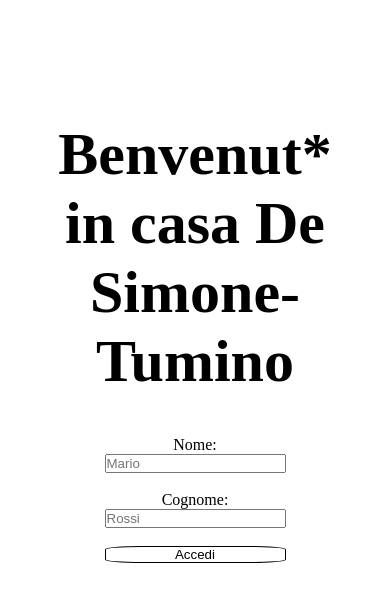
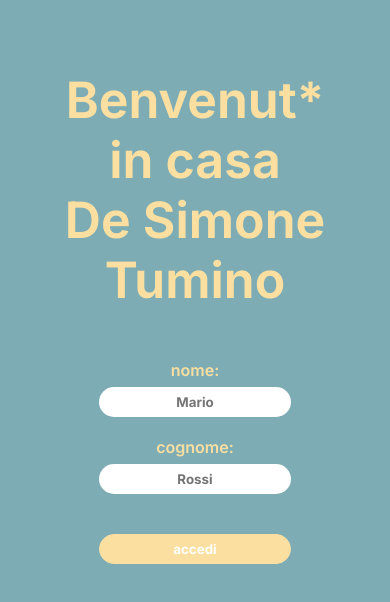
Before and after one commit to Stefano-GH/sito_casa, a React (Create React App) app: page / in a window 390 px wide. Shown: the top 602 px of the page. Built offline with nearby package versions, Linux system fonts and the light colour scheme.

Commit message:
perfezionamento login

```diff
--- a/package.json
+++ b/package.json
@@ -4,6 +4,9 @@
   "version": "0.1.0",
   "private": true,
   "dependencies": {
+    "@fortawesome/fontawesome-svg-core": "^6.6.0",
+    "@fortawesome/free-solid-svg-icons": "^6.6.0",
+    "@fortawesome/react-fontawesome": "^0.2.2",
     "@testing-library/jest-dom": "^5.17.0",
     "@testing-library/react": "^13.4.0",
     "@testing-library/user-event": "^13.5.0",
--- a/public/index.html
+++ b/public/index.html
@@ -24,6 +24,9 @@
       work correctly both with client-side routing and a non-root public URL.
       Learn how to configure a non-root public URL by running `npm run build`.
     -->
+    <link rel="preconnect" href="https://fonts.googleapis.com">
+    <link rel="preconnect" href="https://fonts.gstatic.com" crossorigin>
+    <link href="https://fonts.googleapis.com/css2?family=Inter:ital,opsz,wght@0,14..32,100..900;1,14..32,100..900&display=swap" rel="stylesheet">
     <title>React App</title>
   </head>
   <body>
--- a/src/App.js
+++ b/src/App.js
@@ -6,8 +6,10 @@ import { useEffect, useState } from "react";
 import Login from "./router/login/Login";
 import AppRouter from "./router/app_router/AppRouter";
 
-const BG_COLOR = "white";
-const FG_COLOR = "black";
+const COLOR_1 = "#7EACB5";  // ciano
+const COLOR_2 = "#FADFA1";  // giallo ocra
+const COLOR_3 = "#C96868";  // cremisi
+const COLOR_4 = "#FFF4EA";  // beige
 
 
 /*----------------------------------------
@@ -34,14 +36,21 @@ function App() {
     setIsAuthenticated(false);
   }
 
+  // gestisco lo stile dei testi
+  const textStyle = {
+    fontFamily: '"Inter", sans-serif',
+    fontStyle: "normal"
+  }
+
+
   return <div>
     {!isAuthenticated ? (
-      <Login setIsAuthenticated={setIsAuthenticated} BG_COLOR={BG_COLOR}
-        FG_COLOR={FG_COLOR}/>
+      <Login setIsAuthenticated={setIsAuthenticated} COLOR_1={COLOR_1} COLOR_2={COLOR_2}
+      COLOR_3={COLOR_3} COLOR_4={COLOR_4} textStyle={textStyle}/>
     ) : (
       <div>
-        <AppRouter handleLogout={handleLogout} BG_COLOR={BG_COLOR}
-          FG_COLOR={FG_COLOR}/>
+        <AppRouter handleLogout={handleLogout} COLOR_1={COLOR_1} COLOR_2={COLOR_2}
+        COLOR_3={COLOR_3} COLOR_4={COLOR_4} textStyle={textStyle}/>
       </div>
     )}
   </div>
--- a/src/components/navbar/Navbar.jsx
+++ b/src/components/navbar/Navbar.jsx
@@ -11,29 +11,90 @@ import { useState } from "react";
   NAVBAR STRUCTURE
   ----------------------------------------
 */
-const Navbar = ( {handleLogout, BG_COLOR, FG_COLOR} ) => {
+const Navbar = ( {handleLogout, COLOR_1, COLOR_2, COLOR_3, COLOR_4, textStyle} ) => {
     const [showBurgerMenu, setShowBurgerMenu] = useState(false);
     const nomeInserito = localStorage.getItem('nome');
     const nome = nomeInserito[0].toUpperCase() + nomeInserito.slice(1);
 
-    // genero il burger menu solo per schermi piccoli
-    const handleShowBurgerMenu = () => {
-        setShowBurgerMenu(!showBurgerMenu);
+    ////////////////////
+    // Burger Menu
+    ////////////////////
+    // gestione del condizionamento
+    const [burgerMenuHover, setBurgerMenuHover] = useState(false);
+
+    // stile condizionato del lato sinistro
+    const burgerMenuStyle = {
+        backgroundColor: `${COLOR_1}`,
+        color:`${COLOR_4}`,
+        cursor: burgerMenuHover ? "pointer" : "default",
+        display: "block",
+        fontSize: "30px"
     }
 
-    return <nav style={{backgroundColor:`${FG_COLOR}`, color:`${BG_COLOR}`}}>
-        <div className={showBurgerMenu ? "nav-left-wrapper show" : "nav-left-wrapper"}>
-            <h5 style={{borderTop:`1px solid ${BG_COLOR}`, borderBottom:`1px solid ${BG_COLOR}`}}>Regole della casa</h5>
-            <h5 style={{borderTop:`1px solid ${BG_COLOR}`, borderBottom:`1px solid ${BG_COLOR}`}}>I nostri gatti</h5>
-            <h5 style={{borderTop:`1px solid ${BG_COLOR}`, borderBottom:`1px solid ${BG_COLOR}`}}>Fun Facts</h5>
-            <h5 style={{borderTop:`1px solid ${BG_COLOR}`, borderBottom:`1px solid ${BG_COLOR}`}}>Nascita dell'idea</h5>
+    ////////////////////
+    // Nav Right Wrapper
+    ////////////////////
+    // gestione del condizionamento
+    const [navRightWrapperHovered, setNavRightWrapperHovered] = useState(false);
+
+    // stile condizionato del lato destro
+    const navRightWrapperStyle = {
+        color: navRightWrapperHovered ? `${COLOR_2}` : `${COLOR_4}`,
+        cursor: navRightWrapperHovered ? "pointer" : "default",
+        fontSize: "27px",
+        margin: "0px",
+        padding: "0px",
+        textAlign: "center",
+        width: "45%"
+    }
+
+    ////////////////////
+    // Link
+    ////////////////////
+    // gestione del condizionamento
+    const [linkHovered1, setLinkHovered1] = useState(false);
+    const [linkHovered2, setLinkHovered2] = useState(false);
+    const [linkHovered3, setLinkHovered3] = useState(false);
+    const [linkHovered4, setLinkHovered4] = useState(false);
+
+    // funzione che genera lo stile condizionato dei link
+    const getLinkStyle = (linkHovered) => ({
+        ...textStyle,
+        borderTop: `1px solid ${COLOR_2}`,
+        borderBottom: `1px solid ${COLOR_2}`,
+        color: linkHovered ? `${COLOR_2}` : `${COLOR_4}`,
+        cursor: linkHovered ? "pointer" : "default",
+        fontSize: "27px",
+        margin: 0,
+        padding: "20px",
+        textAlign: "center"
+    })
+
+
+    return <nav style={{backgroundColor:`${COLOR_1}`}}>
+        <div className={showBurgerMenu ? "nav-left-wrapper show" : "nav-left-wrapper"}
+        style={{backgroundColor: `${COLOR_1}`}}>
+            <h5 style={getLinkStyle(linkHovered1)} onMouseEnter={() => setLinkHovered1(true)} onMouseLeave={() => {setLinkHovered1(false)}}>
+                Regole della casa
+            </h5>
+            <h5 style={getLinkStyle(linkHovered2)} onMouseEnter={() => setLinkHovered2(true)} onMouseLeave={() => {setLinkHovered2(false)}}>
+                I nostri gatti
+            </h5>
+            <h5 style={getLinkStyle(linkHovered3)} onMouseEnter={() => setLinkHovered3(true)} onMouseLeave={() => {setLinkHovered3(false)}}>
+                Fun Facts
+            </h5>
+            <h5 style={getLinkStyle(linkHovered4)} onMouseEnter={() => setLinkHovered4(true)} onMouseLeave={() => {setLinkHovered4(false)}}>
+                Nascita dell'idea
+            </h5>
         </div>
 
-        <div className="burgerMenu" onClick={handleShowBurgerMenu}>
+        <div className="burgerMenu" onClick={() => setShowBurgerMenu(!showBurgerMenu)}
+        style={burgerMenuStyle} onMouseEnter={() => setBurgerMenuHover(true)} onMouseLeave={() => setBurgerMenuHover(false)}>
             &#9776;
         </div>
 
-        <div className="nav-right-wrapper">
+        <div className="nav-right-wrapper" style={navRightWrapperStyle}
+        onMouseEnter={() => setNavRightWrapperHovered(true)} onMouseLeave={() => setNavRightWrapperHovered(false)}>
             <div onClick={handleLogout}>Ciao {nome}</div>
         </div>
     </nav>
--- a/src/router/login/Login.css
+++ b/src/router/login/Login.css
@@ -1,52 +1,102 @@
+.login-container{
+    height: 100vh;
+    margin: 0 10% 0 10%;
+}
+
+.login-wrapper{
+    display: flex;
+    flex-direction: column;
+    justify-content: center;
+    align-items: center;
+    margin-top: 0;
+    text-align: center;
+}
+
+.login-wrapper h2{
+    font-size: 60px;
+    margin-bottom: 50px;
+    white-space: normal;
+    word-wrap: break-word;
+    font-weight: 650;
+}
+
+.login-error{
+    color: red;
+    margin-bottom: 20px;
+}
+
+.login-form-wrapper div{
+    display: flex;
+    flex-direction: column;
+    margin-bottom: 20px;
+}
+
+.login-form-wrapper button{
+    width: 100%;
+    height: 25px;
+    margin-top: 20px;
+    background-color: white;
+    font-weight: bold;
+    border-radius: 10px;
+}
+
+
 @media screen and (max-width: 720px) {
     .login-container{
-        height: 100vh;
+        width: 100%;
+        margin: 0;
         display: flex;
         justify-content: center;
         align-items: start;
     }
 
     .login-wrapper{
-        margin-top: 100px;
-        height: 40vh;
-        width: 70%;
-        display: flex;
-        flex-direction: column;
-        align-items: center;
-        justify-content: start;
         text-align: center;
-        color: black;
-    }
-
-    .login-wrapper div{
-        display: flex;
-        flex-direction: column;
-        justify-content: center;
-        align-items: center;
+        margin: 70px 30px 50px 30px;
     }
 
     .login-wrapper h2{
-        font-size: 60px;
-        margin: 20px 0 20px 0;
-        text-align: center;
-        margin-bottom: 40px;
-    }
-
-    .login-wrapper div form div{
-        display: flex;
-        flex-direction: column;
-        margin-bottom: 10%;
-        text-align: center;
-    }
-
-    .login-wrapper div button{
-        background: white;
-        border-radius: 20%;
-        width: 100%;
+        font-size: 50px;
     }
 
     .login-error{
         color: red;
+        margin-bottom: 10px;
+        font-size: 17px;
+    }
+
+    .login-form-wrapper{
+        margin-bottom: 30px;
+    }
+
+    .login-form-wrapper div{
+        display: flex;
+        flex-direction: column;
         margin-bottom: 20px;
     }
+
+    .login-form-wrapper div label{
+       font-weight: 600;
+       margin-bottom: 7px;
+    }
+
+    .login-form-wrapper div input{
+        font-weight: 400;
+        width: 100%;
+        height: 30px;
+        font-weight: bold;
+        border-radius: 15px;
+        border: none;
+        text-align: center;
+     }
+
+    .login-form-wrapper button{
+        width: 100%;
+        height: 30px;
+        margin-top: 20px;
+        font-weight: bolder;
+        border-radius: 15px;
+        color:white;
+    }
+
 }
--- a/src/router/login/Login.jsx
+++ b/src/router/login/Login.jsx
@@ -5,7 +5,7 @@
 import { useEffect,useState } from "react";
 import "./Login.css";
 
-const FULL_TEXT = "Benvenut* in casa De Simone-Tumino";
+const FULL_TEXT = "Benvenut*_in casa_De Simone_Tumino";  // usa il carattere _ per indicare dove andare a capo
 const SPEED = 75;
 
 
@@ -13,7 +13,9 @@ const SPEED = 75;
   LOGIN STRUCTURE
   ----------------------------------------
 */
-const Login = ( {setIsAuthenticated, BG_COLOR, FG_COLOR} ) => {
+const Login = ( {setIsAuthenticated, COLOR_1, COLOR_2, COLOR_3, COLOR_4,
+    textStyle} ) => {
+
     // gestisco i dati dell'utente
     const [nome, setNome] = useState("");
     const [cognome, setCognome] = useState("");
@@ -26,10 +28,18 @@ const Login = ( {setIsAuthenticated, BG_COLOR, FG_COLOR} ) => {
     // gestisco la scrittura del testo di benvenuto
     useEffect(() => {
         let index = 0;
+        let currentText = [];
         const writerInterval = setInterval(() => {
             if (index < FULL_TEXT.length) {
-                setText(FULL_TEXT.slice(0, index+1));
+
+                if (FULL_TEXT[index] === "_") {
+                    currentText.push(<br key={index}/>);
+                } else {
+                    currentText.push(<span key={index}>{FULL_TEXT[index]}</span>);
+                }
+                setText([...currentText]);
                 index++;
+
             } else {
                 clearInterval(writerInterval);
                 setIsFinished(true);
@@ -57,32 +67,28 @@ const Login = ( {setIsAuthenticated, BG_COLOR, FG_COLOR} ) => {
         }
     }
 
-    // gestisco il click sul bottone
-    const handleClick = (e) => {
-        handleSubmit(e);
-    }
 
-    return <div className="login-container" style={{backgroundColor:`${BG_COLOR}`}} >
+    return <div className="login-container" style={{backgroundColor:`${COLOR_1}`}}>
         <div className="login-wrapper">
-            <h2 style={{color:`${FG_COLOR}`}}>{text}</h2>
-            {error && <p className="login-error">Attenzione! {error}</p>}
+            <h2 style={{...textStyle, color:`${COLOR_2}`}}>{text}</h2>
+            {error && <p className="login-error" style={{...textStyle, fontWeight:600}}>Attenzione! {error}</p>}
 
             {!isFinished ? (
                 <div></div>
             ) : (
-                <div>
+                <div className="login-form-wrapper">
                     <form id="loginForm">
                     <div>
-                        <label style={{color:`${FG_COLOR}`}}>Nome:</label>
-                        <input type="nome" value={nome} placeholder="Mario" onChange={(e) => {setNome(e.target.value)}} />
+                        <label style={{...textStyle, color:`${COLOR_2}`}}>nome:</label>
+                        <input type="nome" value={nome} placeholder="Mario" onChange={(e) => {setNome(e.target.value)}} style={textStyle} />
                     </div>
                     <div>
-                        <label style={{color:`${FG_COLOR}`}}>Cognome:</label>
-                        <input type="cognome" value={cognome} placeholder="Rossi" onChange={(e) => {setCognome(e.target.value)}} />
+                        <label style={{...textStyle, color:`${COLOR_2}`}}>cognome:</label>
+                        <input type="cognome" value={cognome} placeholder="Rossi" onChange={(e) => {setCognome(e.target.value)}} style={textStyle} />
                     </div>
                     </form>
-                    <button type="submit" onClick={(e) => {handleClick(e)}}
-                        style={{color:`${FG_COLOR}`, border:`1px solid ${FG_COLOR}`}}>Accedi</button>
+                    <button type="submit" onClick={(e) => {handleSubmit(e)}}
+                        style={{...textStyle, border:`1px solid ${COLOR_2}`, backgroundColor:`${COLOR_2}`}}>accedi</button>
                 </div>
             )}
 
```
Also changed, not shown: src/components/navbar/Navbar.css (+0 -30 lines), src/pages/home/Home.css (added, +55 -0 lines), src/pages/home/Home.jsx (added, +66 -0 lines), src/router/app_router/AppRouter.jsx (+11 -4 lines), src/images/cover-image.jpg (added), 1 other file (tests, documents, lock files or other folders).
